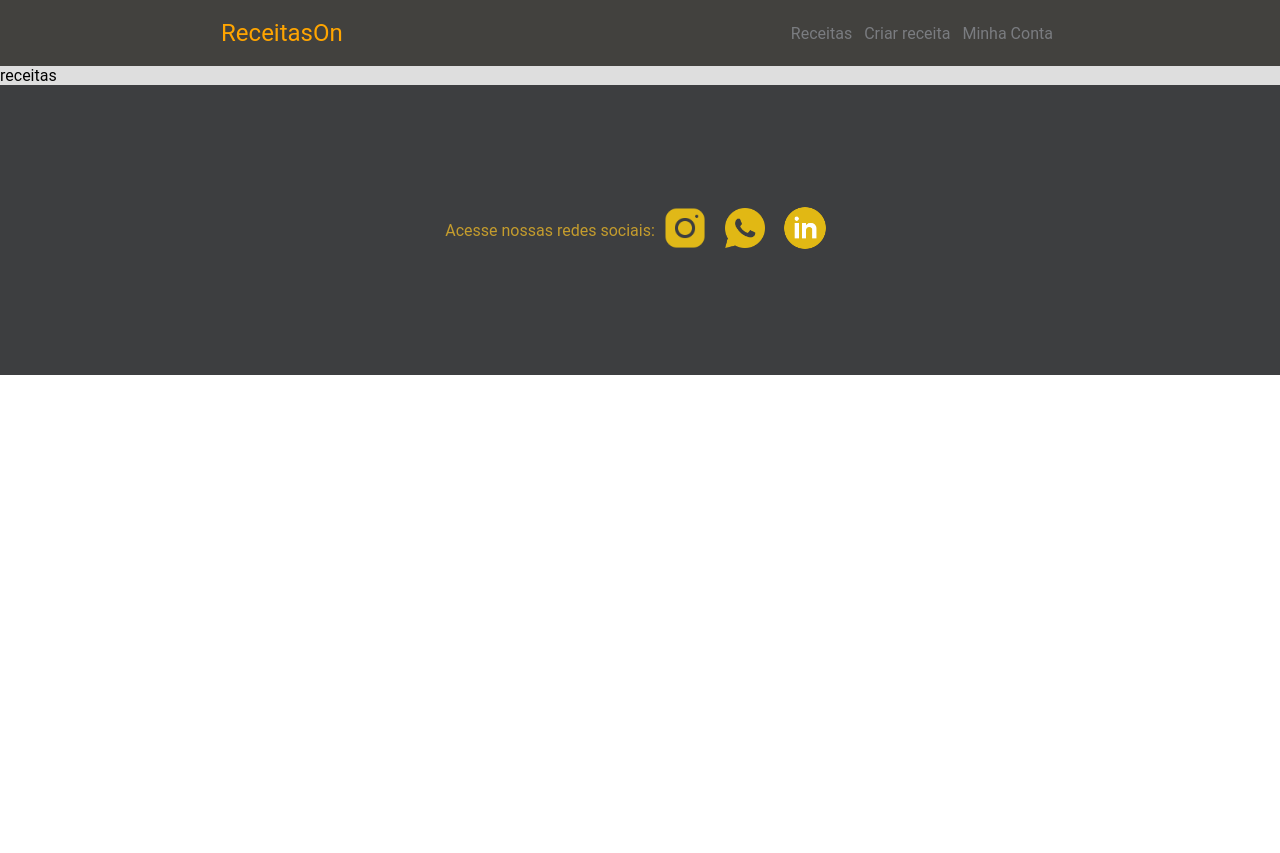
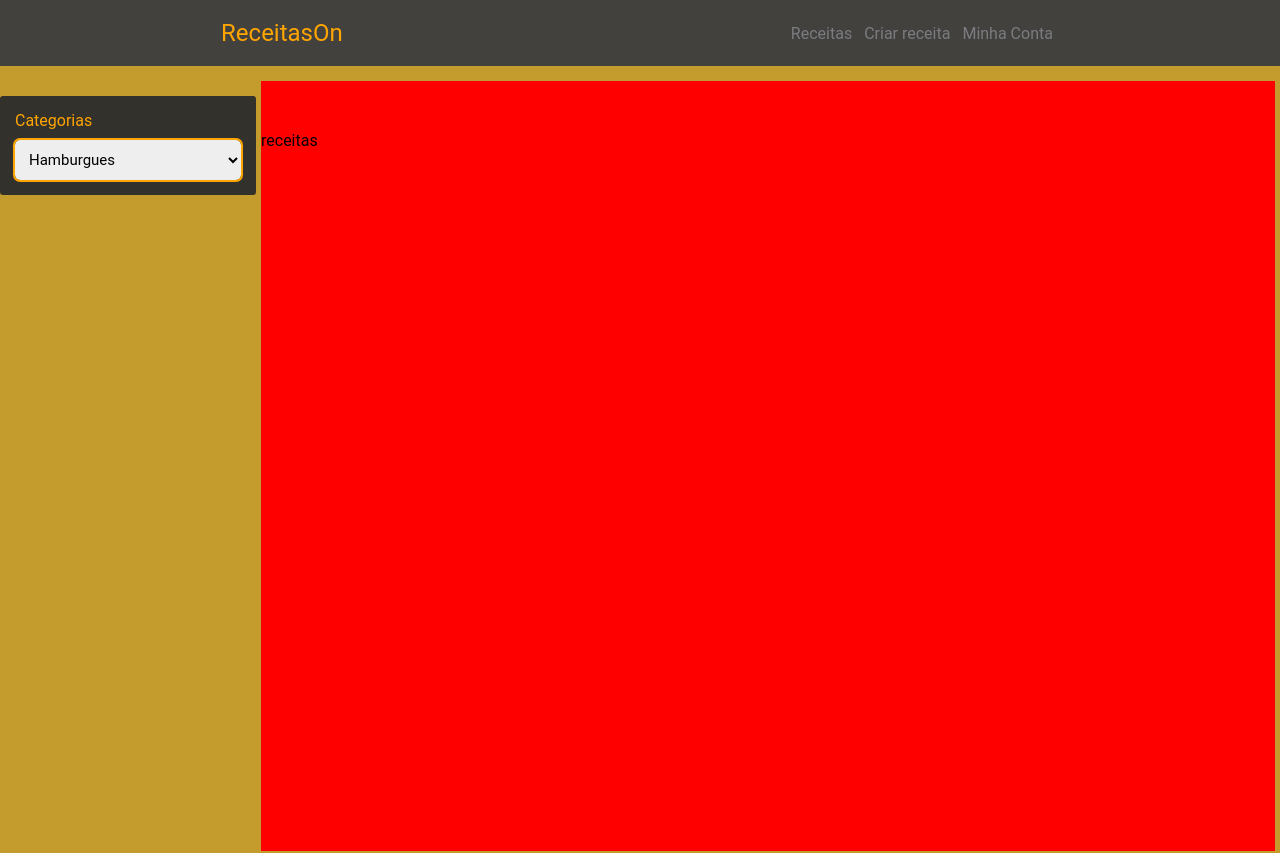
Before and after one commit to diegodevelopertec/app-LibraryOfRevenues, a React (Vite) app: page /receitas in a window 1280 px wide. Shown: the top 853 px of the page. Before the commit the page ends 800 px from the top, so only its background shows below. Built offline with nearby package versions, Linux system fonts and the light colour scheme.

Commit message:
criado componente filter

```diff
--- a/src/Pages/Receitas/index.tsx
+++ b/src/Pages/Receitas/index.tsx
@@ -1,8 +1,19 @@
-
-
+import * as S from './style'
+import { Filter } from '../../components/Filter'
 
 export const Receitas=()=>{
     return <>
-receitas
+    <S.Container>
+        <S.ContainerDivision>
+            <S.ContainerFilter>
+             <Filter />
+            </S.ContainerFilter>
+            <S.ContainerRevenues>
+                <div className="receitas">
+                    receitas
+                </div>
+            </S.ContainerRevenues>
+        </S.ContainerDivision>
+    </S.Container>
     </>
 }
--- /dev/null
+++ b/src/Pages/Receitas/style.ts
@@ -0,0 +1,49 @@
+import styled from "styled-components";
+
+export const Container=styled.div`
+background-color: #c49c2d;
+height: 100vh;
+
+
+
+
+
+`
+export const ContainerDivision=styled.div`
+    display: flex;
+    height: 100%;
+
+    @media screen and (max-width:950px){
+        flex-direction: column;
+
+     }
+
+`
+export const ContainerFilter=styled.div`
+    display: flex;
+    justify-content: center;
+    width: 20%;
+    padding-top: 30px;
+
+
+
+    @media screen and (max-width:950px){
+        align-items: center;
+        width: 100%;
+        justify-content: center;
+        padding: 30px 5px;
+
+    }
+
+`
+export const ContainerRevenues=styled.div`
+flex:1;
+display: flex;
+justify-content: center;
+padding: 15px 5px;
+.receitas{
+    background-color: red;
+    width: 100%;
+    padding: 50px 0px ;
+}
+`
--- /dev/null
+++ b/src/components/Filter/index.css
@@ -0,0 +1,29 @@
+
+.container{
+    display: flex;
+    flex-direction: column;
+    color: orange;
+    padding: 15px;
+    width: 300px;
+    background-color: #33312c;
+    height: max-content;
+    border-radius: 3px;
+}
+.container select{
+    margin-top: 10px;
+   border:none;
+   outline: 2px solid orange;
+   border-radius: 5px;
+    padding: 10px;
+    background-color: #eee;
+    font-size: 15px;
+}
+select option{
+    padding: 10px 5px;
+}
+
+
+option:hover{
+    color: white;
+    background-color: orange;
+}
--- /dev/null
+++ b/src/components/Filter/index.tsx
@@ -0,0 +1,17 @@
+import './index.css'
+
+export const Filter=()=>{
+    return <>
+    <div className="container">
+    <label htmlFor="">Categorias</label>
+        <select name="categorias" id="">
+            <option value="">Hamburgues</option>
+            <option value="">Doces e Bolos</option>
+            <option value="">Pizzas</option>
+            <option value="">todas</option>
+        </select>
+    </div>
+
+
+    </>
+}
--- a/src/components/Footer/index.tsx
+++ b/src/components/Footer/index.tsx
@@ -11,9 +11,11 @@ export const Footer=()=>{
 
                <div className="links">
                      <p> Acesse nossas redes sociais:</p>
+                        <div className="links-itens">
                         <a href=" "><img src={InstaImage} alt="" /></a>
                         <a href=""><img src={ZapImage} alt="" /></a>
                         <a href=""><img src={LinkImage} alt="" /></a>
+                        </div>
                </div>
            </div>
 
--- a/src/components/Footer/style.css
+++ b/src/components/Footer/style.css
@@ -22,3 +22,9 @@
     width: 50px;
     margin: 5px;
 }
+
+@media screen  and (max-width:950px){
+    .links{
+      flex-direction: column;
+    }
+}
```
